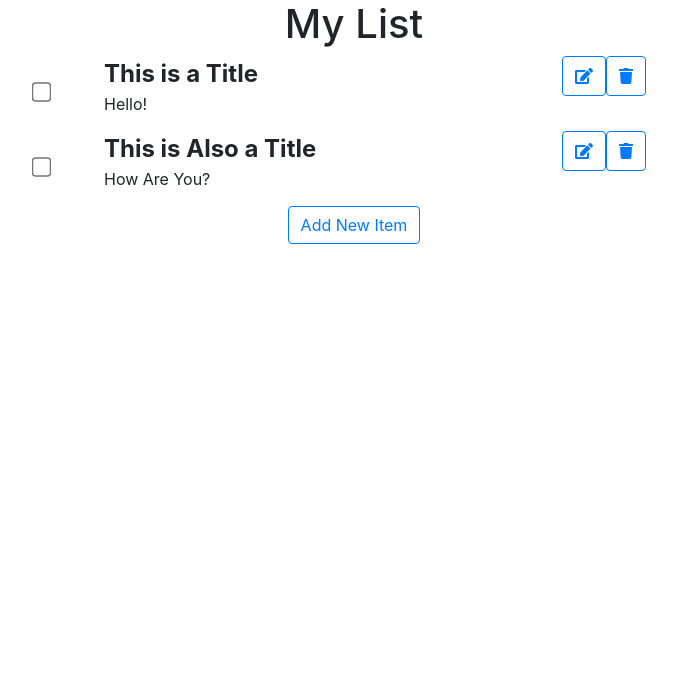
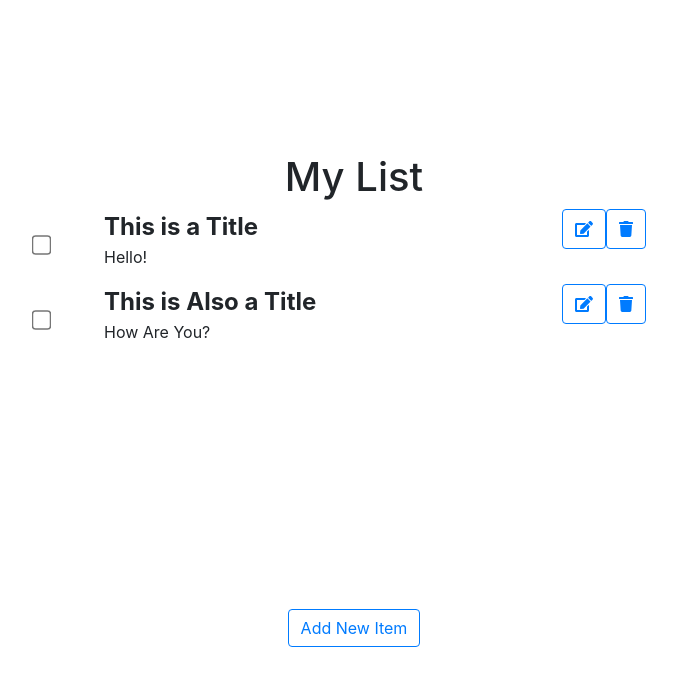
Before and after one commit to redligot2009/red-todo-list, a React (Create React App) app: page / in a window 1280 px wide. Shown: the top 686 px of the page, without its empty margins (286-963 px from the left). Built offline with nearby package versions, Linux system fonts and the light colour scheme.

Commit message:
Vertically centered list UI

```diff
--- a/src/App.js
+++ b/src/App.js
@@ -3,11 +3,11 @@ import TodoItem from './components/TodoItem';
 
 function App() {
   return (
-    <div className="container-fluid align-items-center App">
+    <div className="container-fluid d-flex flex-column justify-content-center h-100 App">
       <div className="row justify-content-center list-title">
         <h1> My List </h1>
       </div>
-      <div className="row list-contents">
+      <div className="row list-contents h-50">
         <div className="container-fluid justify-content-center" style={{maxWidth:750}}>
           <TodoItem title="This is a Title" message="Hello!"></TodoItem>
           <TodoItem title="This is Also a Title" message="How Are You?"></TodoItem>
--- a/src/App.scss
+++ b/src/App.scss
@@ -1,5 +1,7 @@
 .App
 {
-  height:100%;
-  width:100%;
+
+  .list-contents
+  {
+  }
 }
--- a/src/index.css
+++ b/src/index.css
@@ -1,3 +1,8 @@
+html, body, #root
+{
+  height:100%;
+}
+
 body {
   margin: 0;
   font-family: -apple-system, BlinkMacSystemFont, 'Segoe UI', 'Roboto', 'Oxygen',
@@ -6,8 +11,3 @@ body {
   -webkit-font-smoothing: antialiased;
   -moz-osx-font-smoothing: grayscale;
 }
-
-code {
-  font-family: source-code-pro, Menlo, Monaco, Consolas, 'Courier New',
-    monospace;
-}
```
Also changed, not shown: 1 other file (tests, documents, lock files or other folders).
